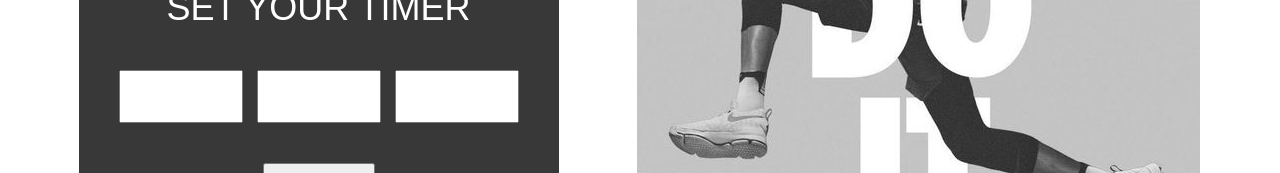
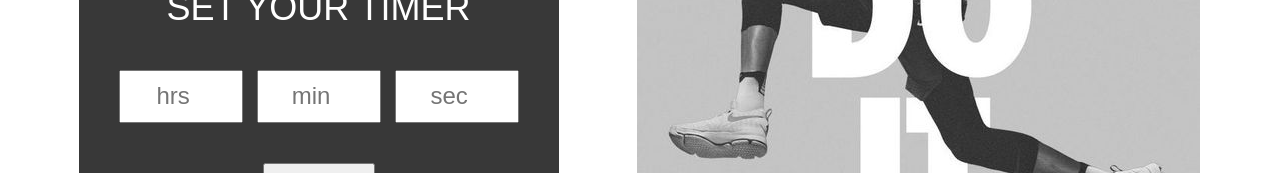
Before and after one commit to chinedugabriel/CountDown_Timer, a plain HTML site: page index.html in a window 1280 px wide. Shown: the part 379-552 px from the top of the page. Drawn offline with Linux system fonts and the light colour scheme.

Commit message:
added a place holder for the inputs

```diff
--- a/index.html
+++ b/index.html
@@ -34,9 +34,9 @@
                     <div class="set-timer" id="set-timer-section" name ="toggle">
                         <h1 id="h1-timer">SET YOUR TIMER</h1>
                         <div class="form-group">
-                            <input type="number" id="input-hour">
-                            <input type="number" id="input-minute">
-                            <input type="number" id="input-seconds">
+                            <input type="number" id="input-hour" placeholder="hrs">
+                            <input type="number" id="input-minute" placeholder="min">
+                            <input type="number" id="input-seconds" placeholder="sec">
                         </div>
                         <div class="btn-wrapper-2">
                             <button type="button" id="btn-set">Set</button>
```
